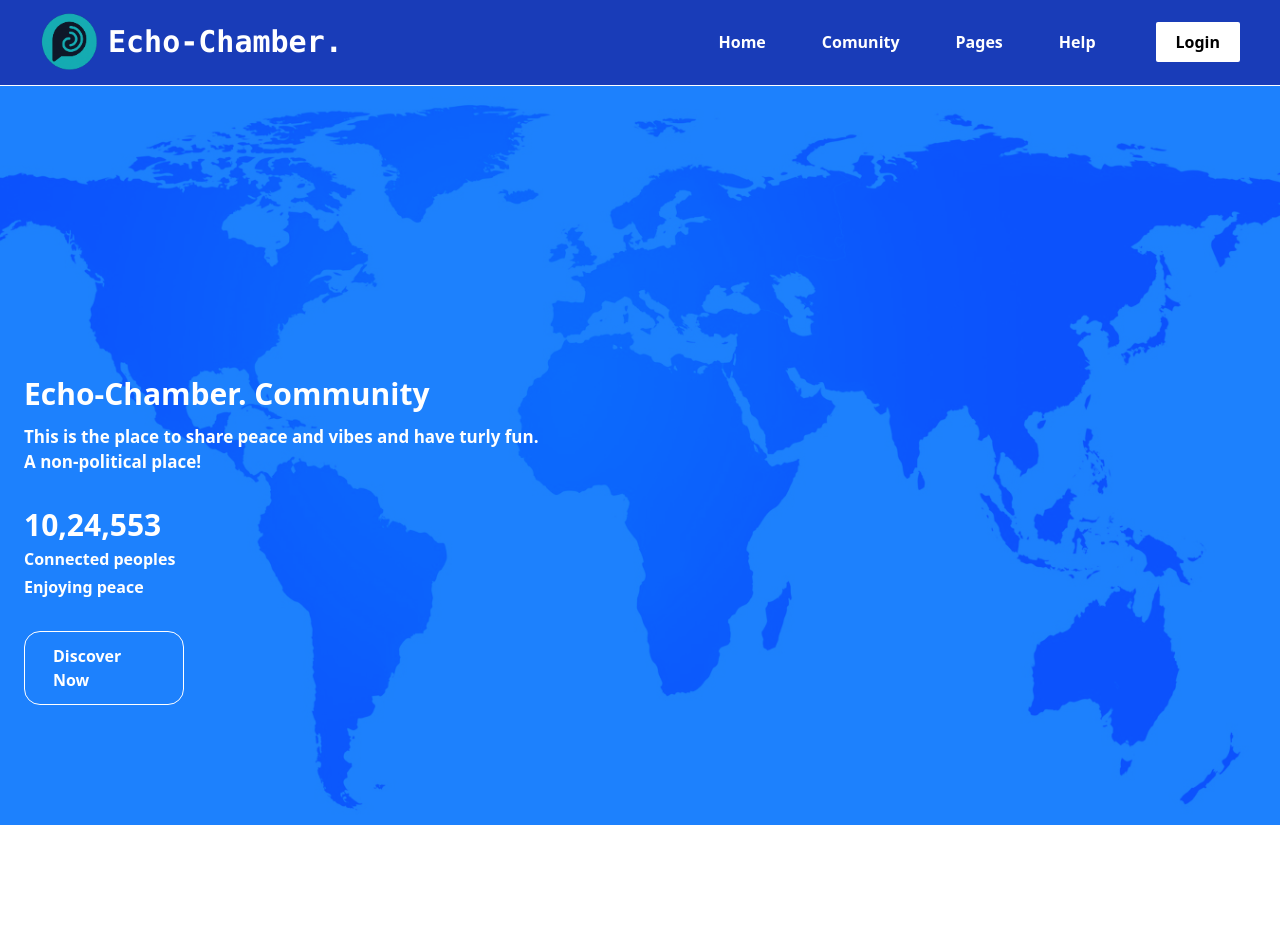
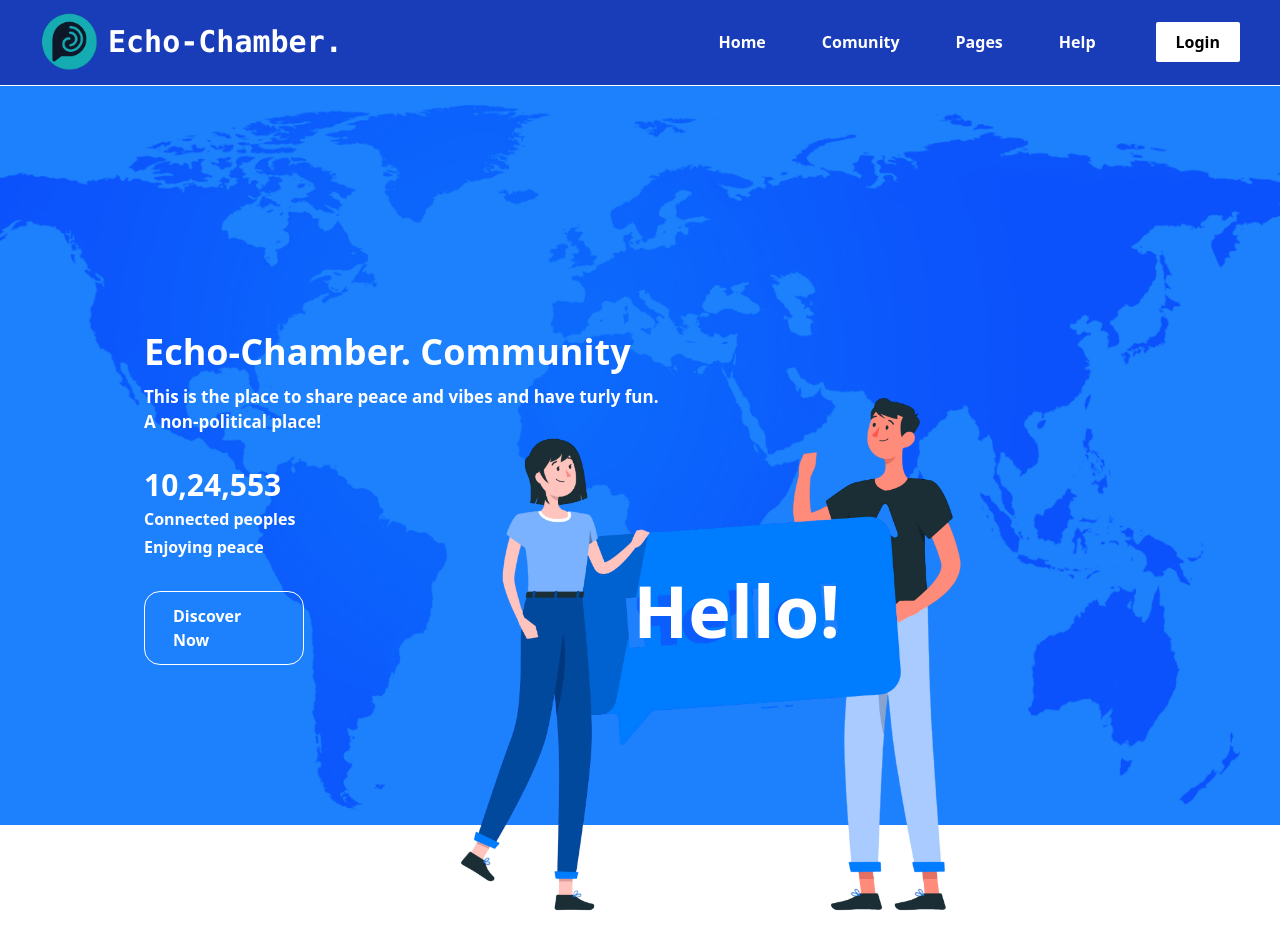
Before and after one commit to morespace-bit/echo-chamber, a React (Vite) app: page / in a window 1280 px wide. Shown: the top 950 px of the page. Before the commit the page ends 825 px from the top, so only its background shows below. Built offline with nearby package versions, Linux system fonts and the light colour scheme; no server answers.

Commit message:
made the image damn it looks good

```diff
--- a/src/components/Home/Hero.jsx
+++ b/src/components/Home/Hero.jsx
@@ -5,11 +5,10 @@ function Hero() {
         <div className="absolute  bg-blue-600/60 inset-0"></div>
 
         {/* the text content and discover button  */}
-        <div className="bg-[url('/map.jpg')] h-40"></div>
-        <div className="flex absolute bottom-30  flex-col">
+        <div className="flex absolute bottom-30  flex-col md:px-30 md:bottom-40">
           {/* text and echo-chamber community */}
           <div className="flex flex-col text-left">
-            <p className="text-3xl text-white font-bold font-sans">
+            <p className="text-4xl text-white font-bold font-sans">
               Echo-Chamber. Community
             </p>
             <p className="mt-3 text-[17px] font-semibold text-white font-sans">
@@ -30,6 +29,14 @@ function Hero() {
             Discover Now
           </button>
         </div>
+        <div className="absolute right-40 top-40 hidden md:block ">
+          <div className="flex">
+            <img src="/hello.png" alt=" " className="w-200 " />
+            <p className="absolute text-7xl bottom-110 right-80 font-black text-white translate-10">
+              Hello!
+            </p>
+          </div>
+        </div>
       </div>
     </>
   );
--- a/src/components/Home/HomeNav.jsx
+++ b/src/components/Home/HomeNav.jsx
@@ -20,16 +20,16 @@ function HomeNav() {
           {/* the nav elements for md dispaly */}
           <div className="md:block hidden">
             <div className="flex justify-around gap-4 ">
-              <p className="font-semibold p-2 text-left px-5 hover:bg-cyan-800 duration-200 ease-in-out cursor-pointer text-white rounded-xl">
+              <p className="font-semibold p-2 text-left px-5 hover:bg-cyan-800 duration-200 ease-in-out cursor-pointer text-white rounded-xl hover:shadow-2xl shadow-cyan-200">
                 Home
               </p>
-              <p className="font-semibold  border-white p-2 text-left  px-5 hover:bg-cyan-800 duration-200 ease-in-out cursor-pointer text-white rounded-xl">
+              <p className="font-semibold  border-white p-2 text-left  px-5 hover:bg-cyan-800 duration-200 ease-in-out cursor-pointer text-white rounded-xl hover:shadow-2xl shadow-cyan-200">
                 Comunity
               </p>
-              <p className="font-semibold  border-white  p-2 text-left  px-5 hover:bg-cyan-800 duration-200 ease-in-out cursor-pointer text-white rounded-xl">
+              <p className="font-semibold  border-white  p-2 text-left  px-5 hover:bg-cyan-800 duration-200 ease-in-out cursor-pointer text-white rounded-xl hover:shadow-2xl shadow-cyan-200">
                 Pages
               </p>
-              <p className="font-semibold  border-white  p-2 text-left  px-5 hover:bg-cyan-800 duration-200 ease-in-out cursor-pointer text-white rounded-xl">
+              <p className="font-semibold  border-white  p-2 text-left  px-5 hover:bg-cyan-800 duration-200 ease-in-out cursor-pointer text-white rounded-xl hover:shadow-2xl shadow-cyan-200">
                 Help
               </p>
             </div>
```
Also changed, not shown: public/hello.jpg (added), public/hello.png (added).
